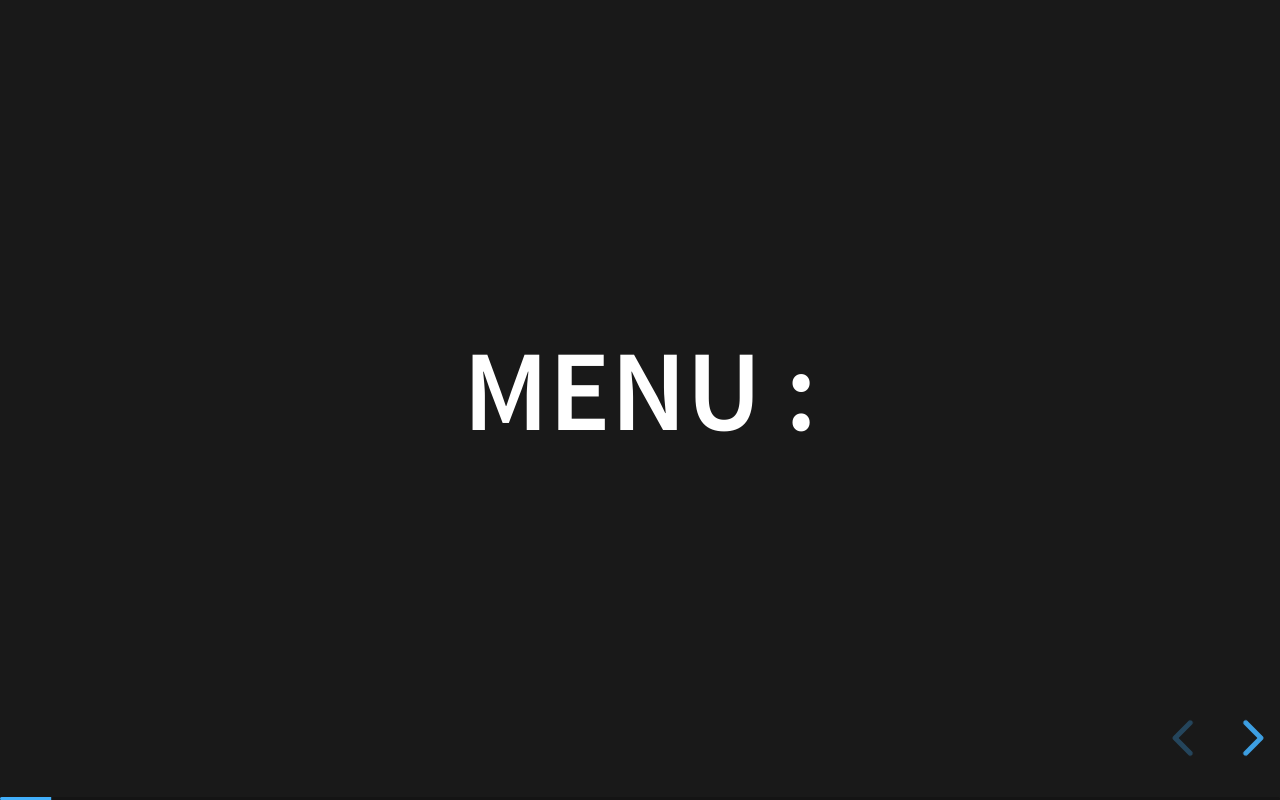
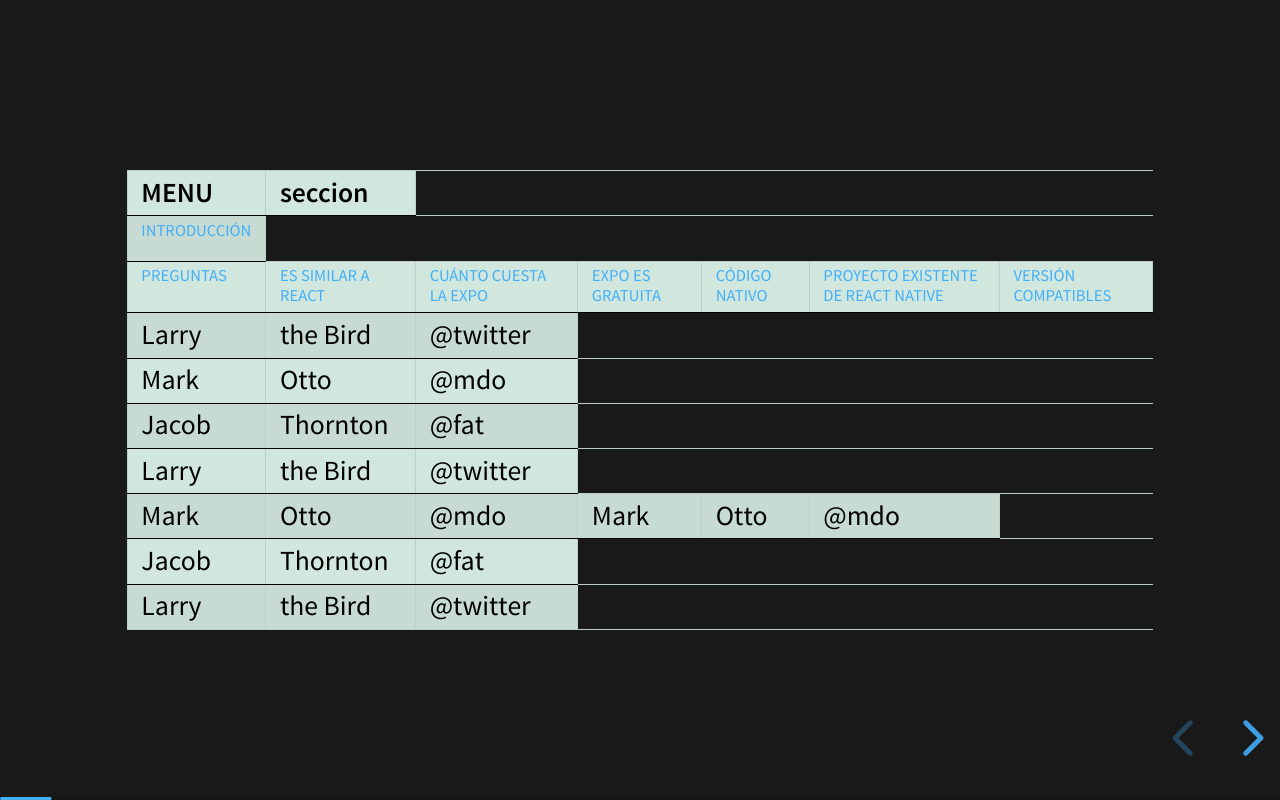
Before and after one commit to carlosmartin667/presentacionExpo-js, a website: page index.html in a window 1280 px wide. Both pictures are taken after a click on the button "next slide". Drawn offline with nearby package versions, Linux system fonts and the light colour scheme.

Commit message:
menu prencipar - preguntas

```diff
--- a/index.html
+++ b/index.html
@@ -61,13 +61,100 @@
         <section>
           <div class="container">
             <div class="row">
-              <h1>menu :</h1>
+              <small>
+                <table class="table table-striped table-success table-bordered">
+                  <thead>
+                    <tr>
+                      <th scope="col">MENU</th>
+                      <th scope="col">seccion</th>
+                    </tr>
+                  </thead>
+                  <tbody>
+                    <tr>
+                      <td>
+                        <a href="#/INTRODUCCIÓN"><small>INTRODUCCIÓN</small></a>
+                      </td>
+                    </tr>
+                    <tr>
+                      <td>
+                        <a href="#/PREGUNTAS"><small>PREGUNTAS</small></a>
+                      </td>
+                      <td>
+                        <a href="#/PREGUNTAS-1"
+                          ><small>ES SIMILAR A REACT</small></a
+                        >
+                      </td>
+                      <td>
+                        <a href="#/PREGUNTAS-2"
+                          ><small>CUÁNTO CUESTA LA EXPO</small></a
+                        >
+                      </td>
+                      <td>
+                        <a href="#/PREGUNTAS-3"
+                          ><small>EXPO ES GRATUITA</small></a
+                        >
+                      </td>
+                      <td>
+                        <a href="#/PREGUNTAS-4"><small>CÓDIGO NATIVO</small></a>
+                      </td>
+                      <td>
+                        <a href="#/PREGUNTAS-5"
+                          ><small>PROYECTO EXISTENTE DE REACT NATIVE</small></a
+                        >
+                      </td>
+                      <td>
+                        <a href="#/PREGUNTAS-6"
+                          ><small>VERSIÓN COMPATIBLES</small></a
+                        >
+                      </td>
+                    </tr>
+                    <tr>
+                      <td>Larry</td>
+                      <td>the Bird</td>
+                      <td>@twitter</td>
+                    </tr>
+                    <tr>
+                      <td>Mark</td>
+                      <td>Otto</td>
+                      <td>@mdo</td>
+                    </tr>
+                    <tr>
+                      <td>Jacob</td>
+                      <td>Thornton</td>
+                      <td>@fat</td>
+                    </tr>
+                    <tr>
+                      <td>Larry</td>
+                      <td>the Bird</td>
+                      <td>@twitter</td>
+                    </tr>
+                    <tr>
+                      <td>Mark</td>
+                      <td>Otto</td>
+                      <td>@mdo</td>
+                      <td>Mark</td>
+                      <td>Otto</td>
+                      <td>@mdo</td>
+                    </tr>
+                    <tr>
+                      <td>Jacob</td>
+                      <td>Thornton</td>
+                      <td>@fat</td>
+                    </tr>
+                    <tr>
+                      <td>Larry</td>
+                      <td>the Bird</td>
+                      <td>@twitter</td>
+                    </tr>
+                  </tbody>
+                </table>
+              </small>
             </div>
           </div>
         </section>
 
         <!-- Introducción a la Expo : -->
-        <section>
+        <section id="INTRODUCCIÓN">
           <div class="container">
             <div class="row">
               <h3>Introducción a la Expo :</h3>
@@ -97,12 +184,12 @@
 
         <!-- Preguntas comunes : -->
         <section>
-          <section>
+          <section id="PREGUNTAS">
             <h3>Preguntas comunes :</h3>
             <hr />
             <p>menu de preguntas</p>
           </section>
-          <section>
+          <section id="PREGUNTAS-1">
             <h4>¿Expo es similar a React para el desarrollo web?</h4>
             <p>
               Expo y React Native son similares a React. Tendrá que aprender un
@@ -114,7 +201,7 @@
               aplicación tradicional de Android o iOS.
             </p>
           </section>
-          <section>
+          <section id="PREGUNTAS-2">
             <h4>¿Cuánto cuesta la Expo?</h4>
             <hr />
             <p>
@@ -123,7 +210,7 @@
               https://github.com/expo/expo
             </p>
           </section>
-          <section>
+          <section id="PREGUNTAS-3">
             <h4>¿Cómo Gana dinero si Expo es gratuita?</h4>
             <hr />
             <p>
@@ -134,7 +221,7 @@
               https://expo.io/developer-services
             </p>
           </section>
-          <section>
+          <section id="PREGUNTAS-4">
             <h4>
               ¿Cómo agrego código nativo personalizado a mi proyecto de Expo?
             </h4>
@@ -157,7 +244,7 @@
               sobre los proyectos nativos subyacentes.
             </p>
           </section>
-          <section>
+          <section id="PREGUNTAS-5">
             <h4>
               ¿Cómo hago para que mi proyecto existente de React Native se
               ejecute con Expo?
@@ -178,7 +265,7 @@
               de su aplicación para trabaja. ¡Sin embargo, hay muchas cosas!
             </p>
           </section>
-          <section>
+          <section id="PREGUNTAS-6">
             <h4>
               ¿Qué versión de Android e iOS son compatibles con las aplicaciones
               de Expo?
@@ -386,30 +473,25 @@
           </section>
         </section>
 
-  		<!-- conocimiento previos  reack native : -->
+        <!-- conocimiento previos  reack native : -->
 
-		  <section>
-			<div class="container">
-			  <div class="row">
-				<h1>native </h1>
-			  </div>
-			</div>
-
-		  </section>
-      <section>
-        <div class="container">
-          <div class="row">
-            <div class="col-12">
-              <a src="https://www.youtube.com/embed/zpOULjyy-n8?rel=0" >
+        <section>
+          <div class="container">
+            <div class="row">
+              <h1>native</h1>
             </div>
           </div>
-        </div>
-
         </section>
 
+        <section></section>
       </div>
     </div>
 
+    <script
+      src="https://cdn.jsdelivr.net/npm/bootstrap@5.0.2/dist/js/bootstrap.bundle.min.js"
+      integrity="sha384-MrcW6ZMFYlzcLA8Nl+NtUVF0sA7MsXsP1UyJoMp4YLEuNSfAP+JcXn/tWtIaxVXM"
+      crossorigin="anonymous"
+    ></script>
     <script src="dist/reveal.js"></script>
     <script src="plugin/notes/notes.js"></script>
     <script src="plugin/markdown/markdown.js"></script>
```
